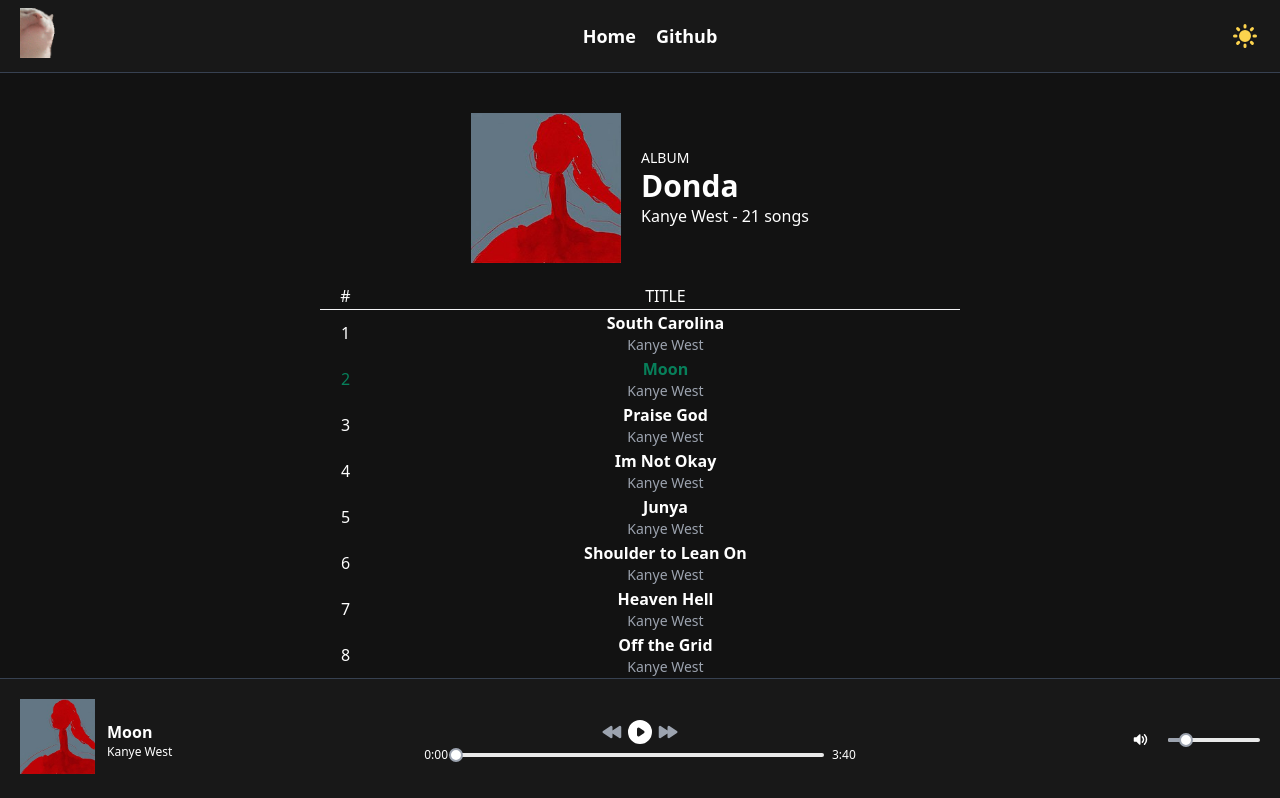
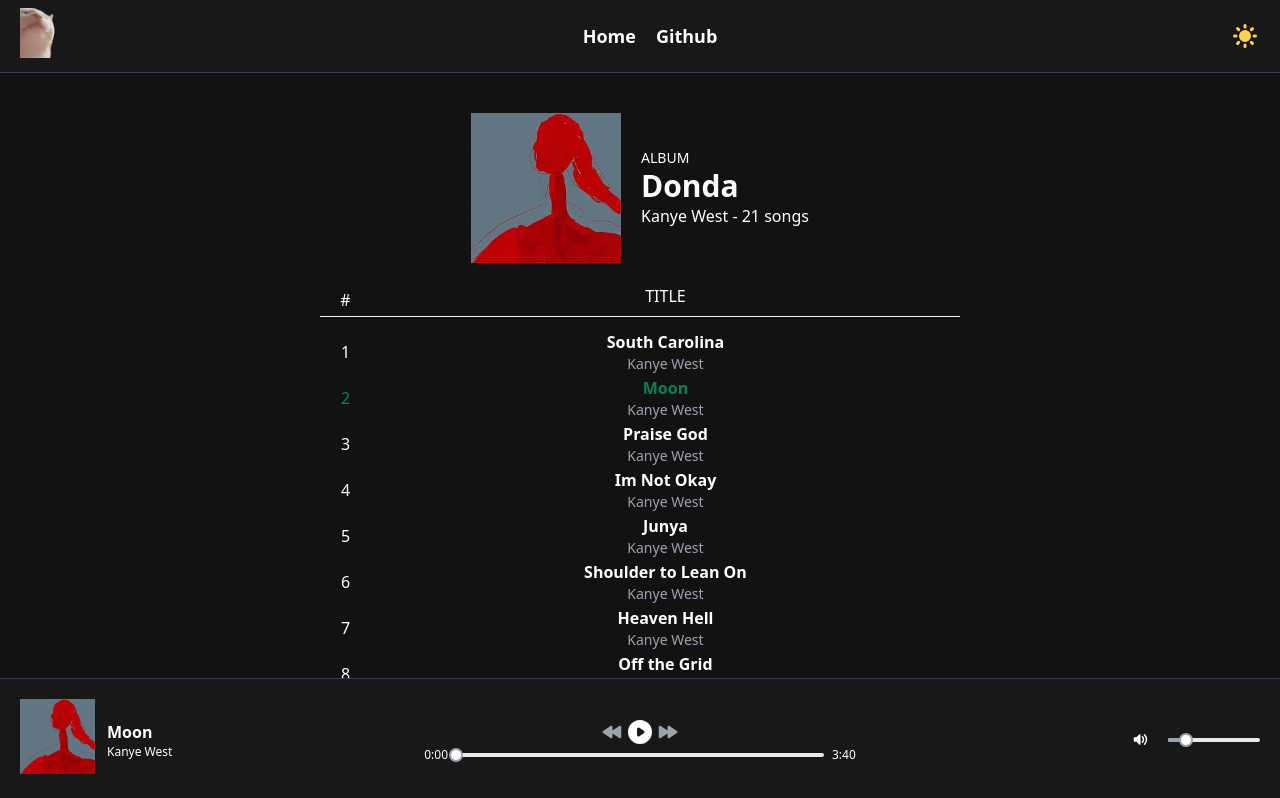
Before and after one commit to steele123/catjam, a Next.js app: page /albums/donda in a window 1280 px wide. Shown: the top 798 px of the page. Built offline with nearby package versions, Linux system fonts and the light colour scheme.

Commit message:
Fix border disappearing

```diff
--- a/pages/albums/[slug].tsx
+++ b/pages/albums/[slug].tsx
@@ -41,11 +41,12 @@
             </div>
           </div>
         </div>
-        <table className="w-1/2">
-          <tr className="border-b border-gray-100 pb-5">
+        <table className="w-1/2 flex-col">
+          <tr className="border-gray-100 border-b w-full">
             <th className="font-normal">#</th>
-            <th className="font-normal">TITLE</th>
+            <th className="font-normal pb-2">TITLE</th>
           </tr>
+          <div className="pb-3"></div>
           {album.songs.map((song, index) => (
             <tr onClick={() => onSongClick({album: album.name, ...song}, song.author ? song.author : album.author)} className="hover:bg-gray-200 dark:hover:bg-gray-300 hover:text-white rounded-full cursor-default select-none" key={song.name}>
               <th className={`font-normal ${song.name == playingSong.name ? "text-green-600 animate-pulse" : ""}`}>{index + 1}</th>
```
